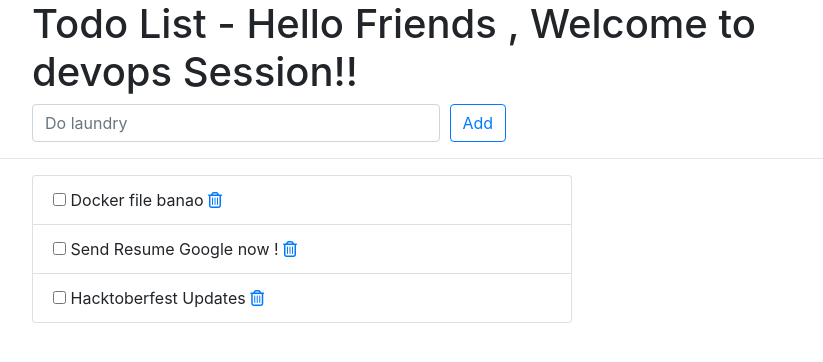
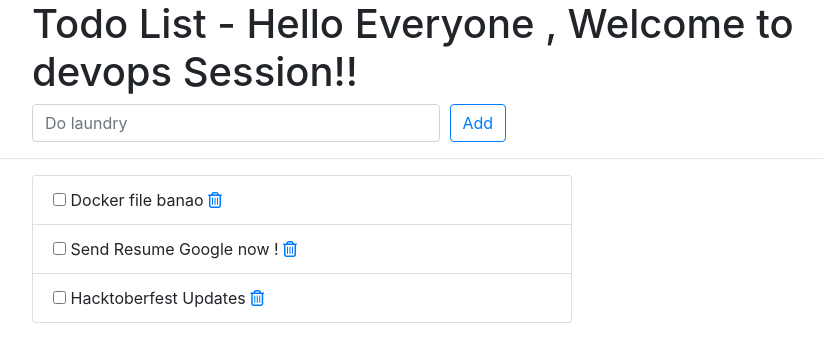
Before and after one commit to VahiniPonnoju/django-to-app, a Django app: page /todos/ in a window 1280 px wide. Shown: the top 362 px of the page, without its empty margins (243-1066 px from the left). Run offline with Django 3.2, Linux system fonts and the light colour scheme; data comes from the database, SQL or seed files in the repository; some libraries are stand-ins or nearby versions.

Commit message:
Update index.html

```diff
--- a/todos/templates/todos/index.html
+++ b/todos/templates/todos/index.html
@@ -12,7 +12,7 @@
     <div class="offset-md-2 col-lg-9">
       <div class="page-header">
         <h1>
-          Todo List -  Hello Friends , Welcome to devops Session!!
+          Todo List -  Hello Everyone , Welcome to devops Session!!
         </h1>
       </div>
     </div>
```
